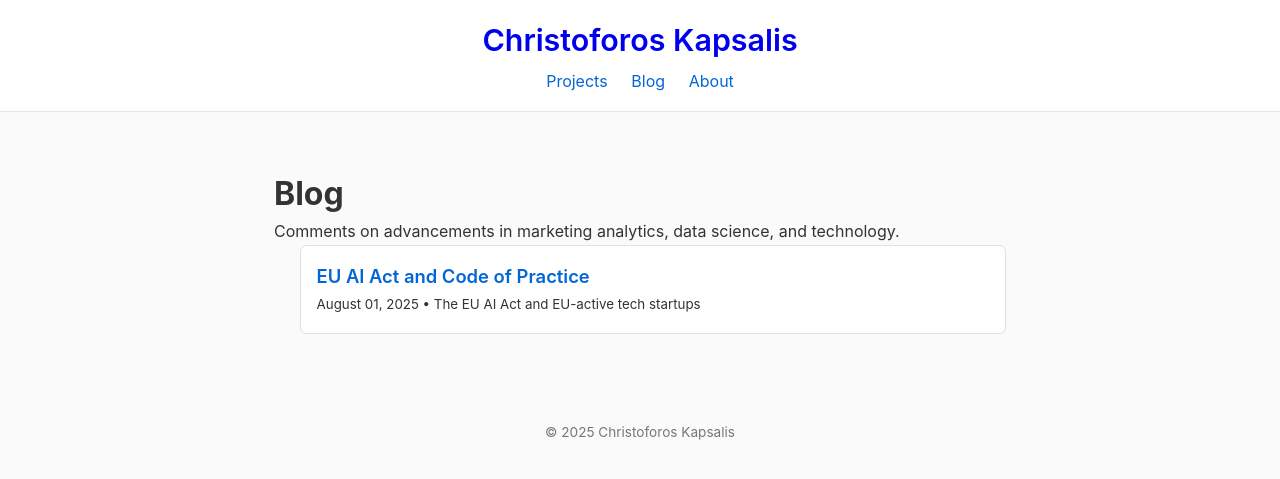
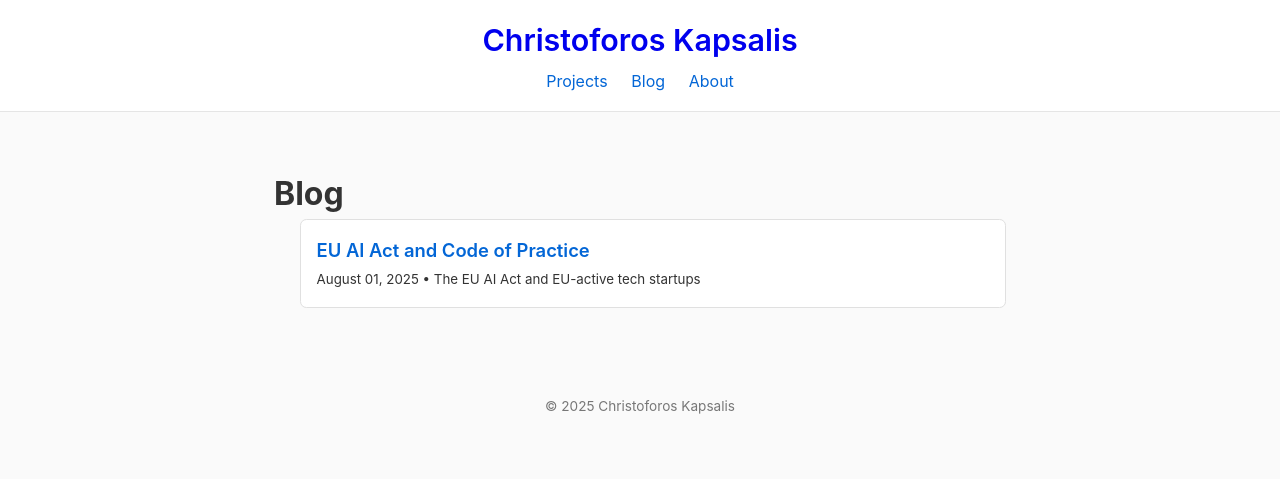
Before and after one commit to C-Kapsalis/portfolio-website, a Jekyll site: the page built from blog.md, in a window 1280 px wide. Shown: the top 479 px of the page. Built offline with Jekyll 4.4.1, drawn with Linux system fonts in a browser that asks for light colours.

Commit message:
no need for description in blog starting page

```diff
--- a/blog.md
+++ b/blog.md
@@ -2,5 +2,3 @@
 layout: blog
 title: Blog
 ---
-
-Comments on advancements in marketing analytics, data science, and technology.
```
Also changed, not shown: 1 other file.
